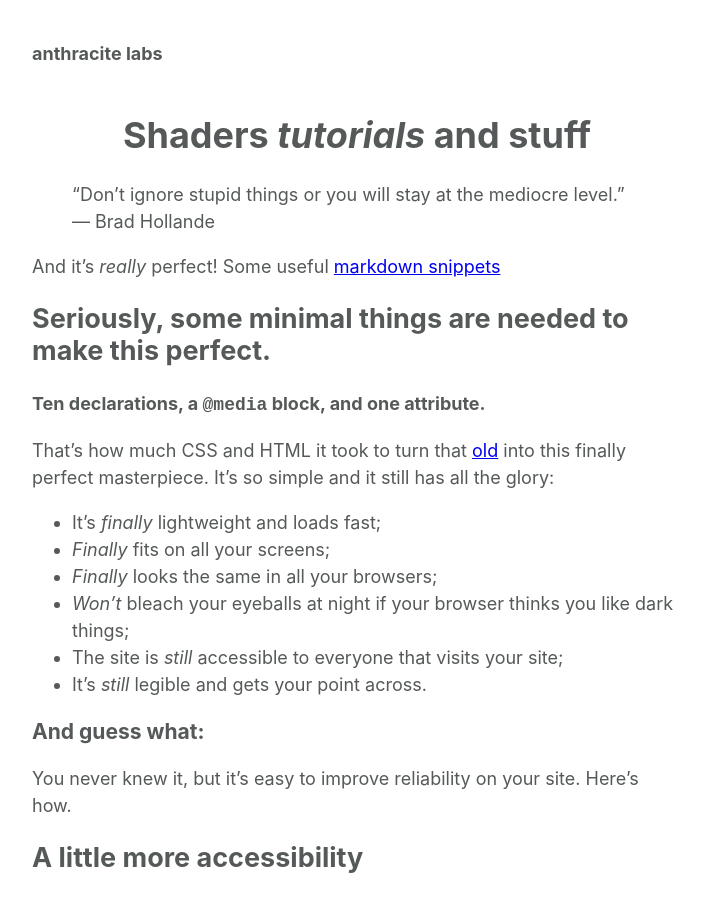
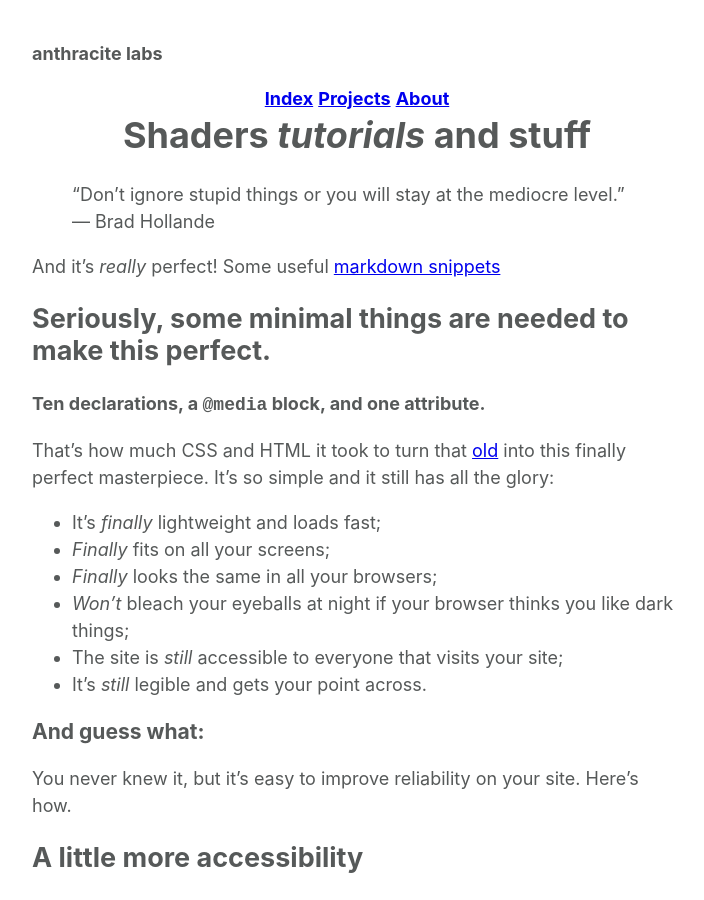
Before and after one commit to anthracitelabs/anthracitelabs.github.io, a Jekyll site: the page built from index.md, in a window 1280 px wide and 900 px high. Shown: the whole window, without its empty margins (283-987 px from the left). Built offline with Jekyll 4.4.1, drawn with Linux system fonts in a browser that asks for light colours; the repository's description, which GitHub fills in, is left out; our own code applies the rules of GitHub Pages for plain Markdown files.

Commit message:
Update default.html

```diff
--- a/_layouts/default.html
+++ b/_layouts/default.html
@@ -11,7 +11,13 @@
   </head>
 
     <div id='header' style='height:50px'>
-        <b>anthracite labs</b>
+        <p align="left"><b>anthracite labs</b></p>
+
+      <p align="center">
+        <strong><a href="#link1">Index</a></strong>
+        <strong><a href="#link2">Projects</a></strong>
+        <strong><a href="#link3">About</a></strong>
+</p>
     </div>
 
     <div id='body'>
```
